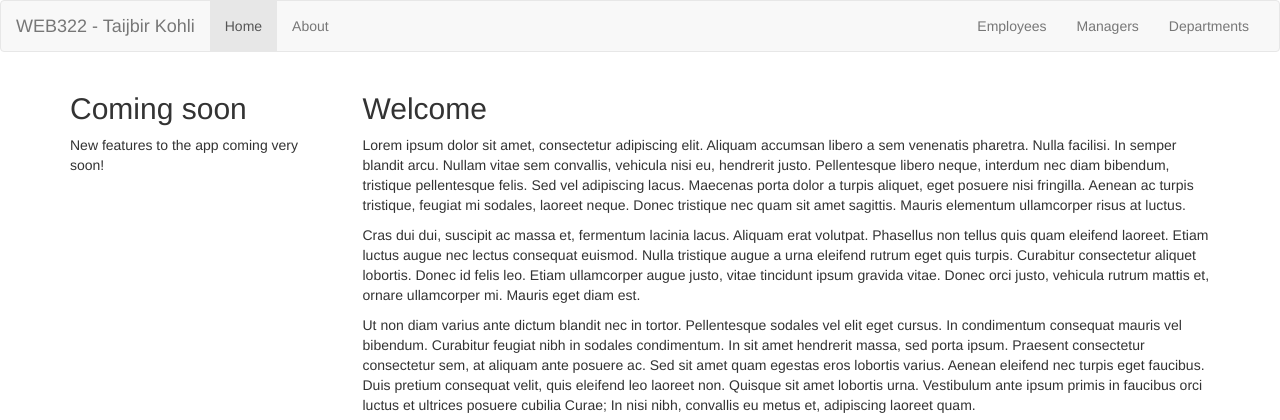
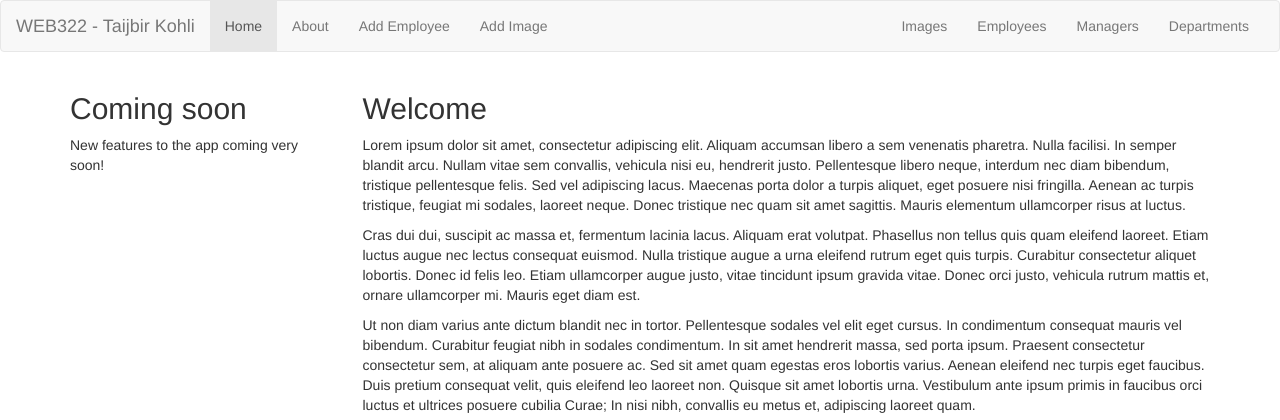
Before and after one commit to Taijbir/Full-Stack-App, a Node server app: template views/home.html in a window 1280 px wide. Shown: the top 420 px of the page. Run offline with Node 20, Linux system fonts and the light colour scheme; the template is opened without the code that fills it, so the values that code supplies are empty; some libraries are stand-ins or nearby versions.

Commit message:
start of A3 1st update in step 1

```diff
--- a/views/about.html
+++ b/views/about.html
@@ -28,11 +28,14 @@
           <ul class="nav navbar-nav">
             <li><a href="/">Home</a></li>
             <li class="active"><a href="#">About</a></li>
+            <li><a href="/employees/add">Add Employee</a></li>
+            <li><a href="/images/add">Add Image</a></li>
           </ul>
           <ul class="nav navbar-nav navbar-right">
             <li><a href="/employees">Employees</a></li>
             <li><a href="/managers">Managers</a></li>
             <li><a href="/departments">Departments</a></li>
+            <li><a href="/images">Images</a></li>
           </ul>
         </div><!-- /.navbar-collapse -->
       </div><!-- /.container-fluid -->
--- a/views/home.html
+++ b/views/home.html
@@ -28,8 +28,11 @@
           <ul class="nav navbar-nav">
             <li class="active"><a href="#">Home</a></li>
             <li><a href="/about">About</a></li>
+            <li><a href="/employees/add">Add Employee</a></li>
+            <li><a href="/images/add">Add Image</a></li>
           </ul>
           <ul class="nav navbar-nav navbar-right">
+            <li><a href="/images">Images</a></li>
             <li><a href="/employees">Employees</a></li>
             <li><a href="/managers">Managers</a></li>
             <li><a href="/departments">Departments</a></li>
```
